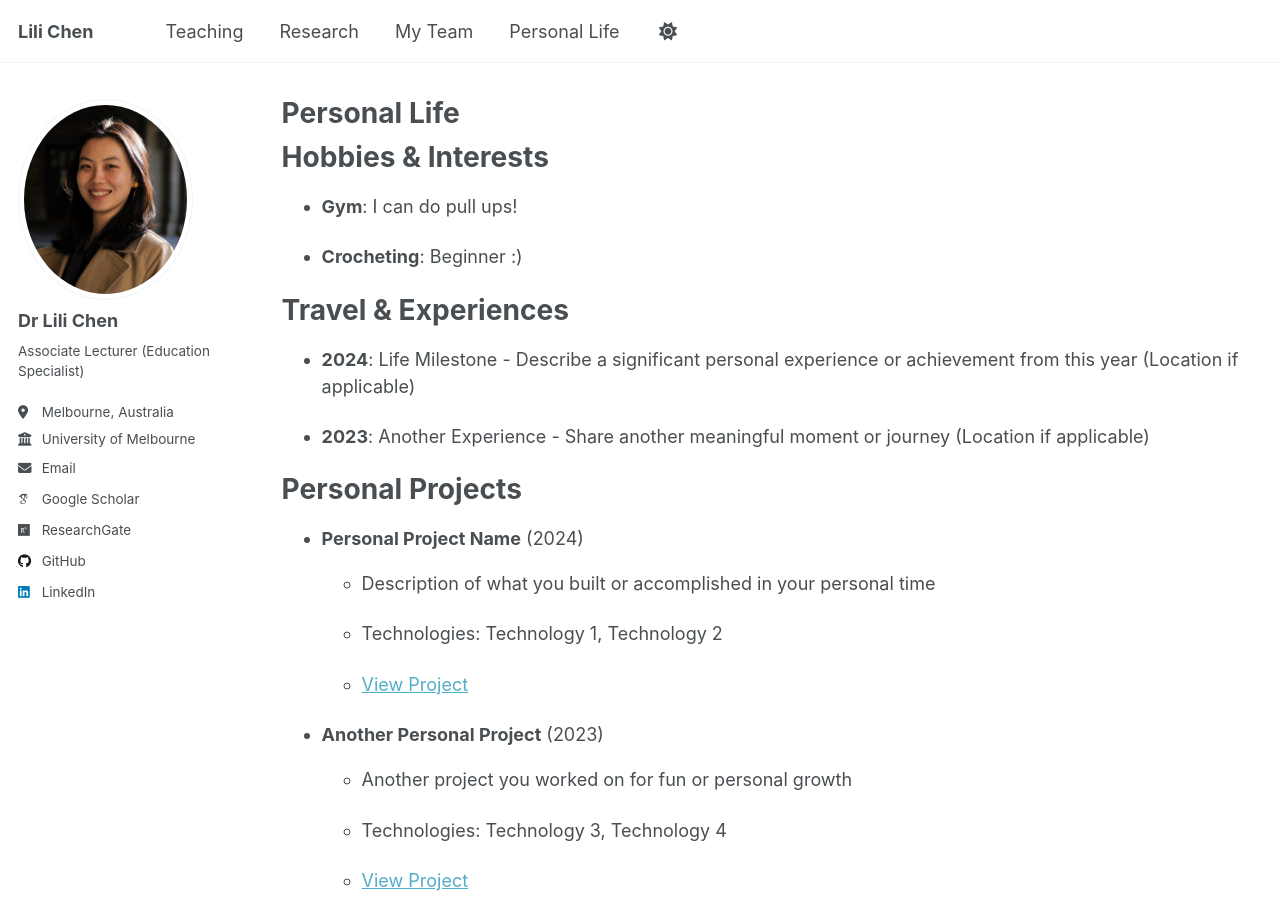
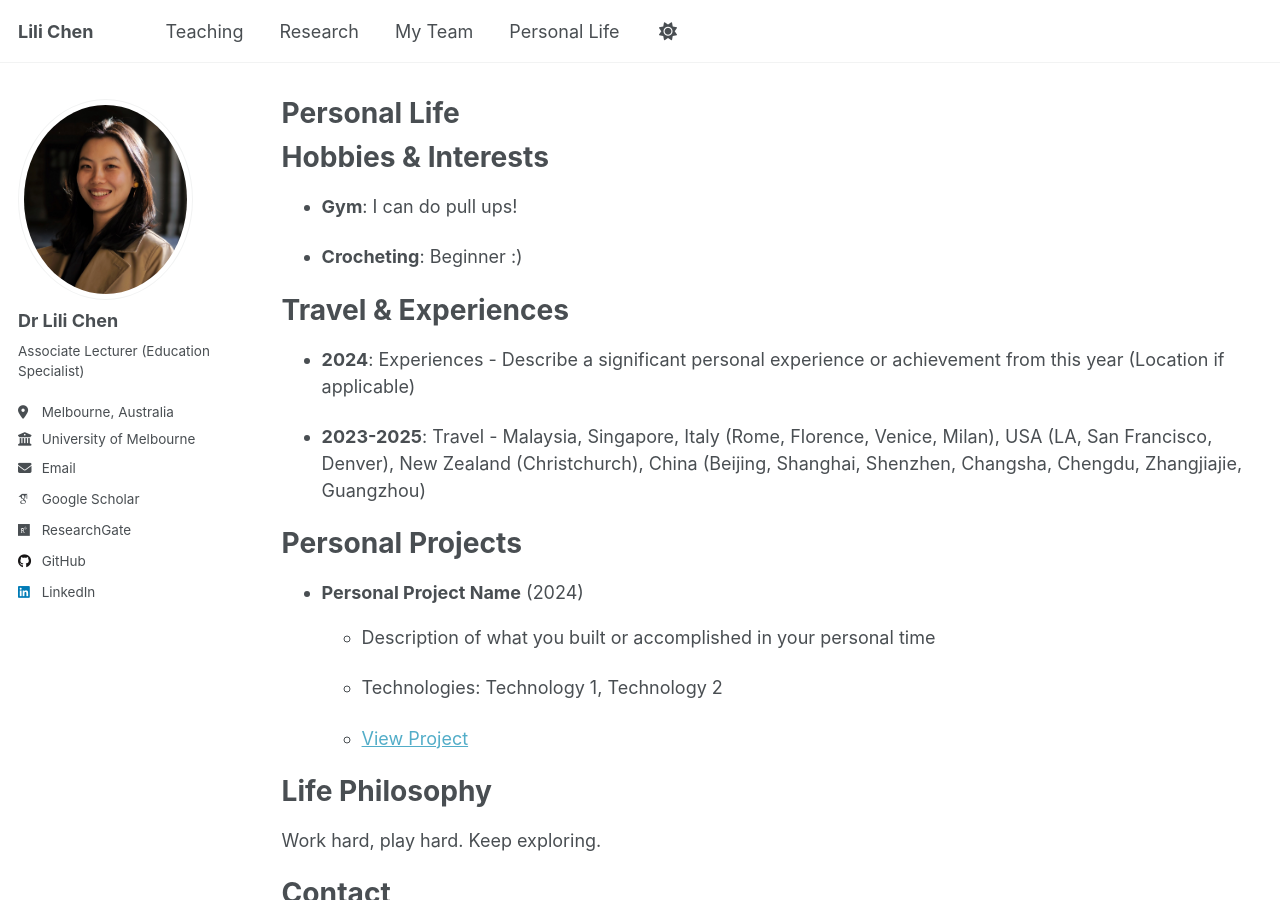
Before and after one commit to LilixChen/lilichen.github.io, a Jekyll site: the page built from _pages/personal-life.md, in a window 1280 px wide and 900 px high. Built offline with Jekyll 4.4.1, drawn with Linux system fonts in a browser that asks for light colours; some web fonts are replaced; a script that is not in the unit is left out.

Commit message:
Update personal-life.json

```diff
--- a/_data/personal-life.json
+++ b/_data/personal-life.json
@@ -16,15 +16,15 @@
   "experiences": [
     {
       "year": "2024",
-      "title": "Life Milestone",
+      "title": "Experiences",
       "description": "Describe a significant personal experience or achievement from this year",
       "location": "Location if applicable"
     },
     {
-      "year": "2023",
-      "title": "Another Experience",
-      "description": "Share another meaningful moment or journey",
-      "location": "Location if applicable"
+      "year": "2023-2025",
+      "title": "Travel",
+      "description": "Malaysia, Singapore, Italy (Rome, Florence, Venice, Milan), USA (LA, San Francisco, Denver), New Zealand (Christchurch), China (Beijing, Shanghai, Shenzhen, Changsha, Chengdu, Zhangjiajie, Guangzhou)",
+      "location": null
     }
   ],
   "projects": [
@@ -34,13 +34,6 @@
       "description": "Description of what you built or accomplished in your personal time",
       "technologies": ["Technology 1", "Technology 2"],
       "url": "https://example.com"
-    },
-    {
-      "name": "Another Personal Project",
-      "year": "2023",
-      "description": "Another project you worked on for fun or personal growth",
-      "technologies": ["Technology 3", "Technology 4"],
-      "url": ""
     }
   ],
   "philosophy": {
```
